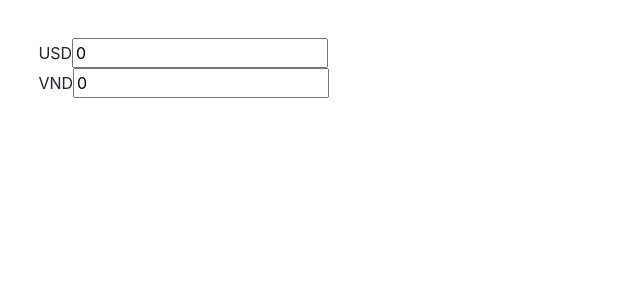
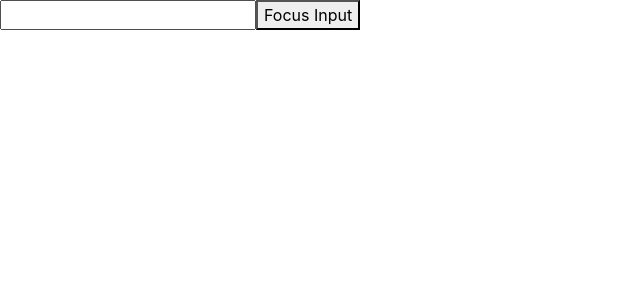
Before and after one commit to HoatFPT-APTECH/ReactJS, a React (Create React App) app: page / in a window 1280 px wide. Shown: the top 300 px of the page, without its empty margins (0-640 px from the left). Built offline with nearby package versions, Linux system fonts and the light colour scheme.

Commit message:
New -Update

```diff
--- a/src/App.js
+++ b/src/App.js
@@ -8,7 +8,8 @@ import React from 'react';
 // import Xu_Ly_form from "./components/Xu_Ly_form";
 // import Render_with_condition from "./components/Render_with_condition";
 // import Key from "./components/Key";
-import Lifing_State_Up_Parent from "./components/Lifing_State_Up_Parent";
+// import Lifing_State_Up_Parent from "./components/Lifing_State_Up_Parent";
+import React_Refs from "./components/React_Refs";
 function App(){
   return(
       <div>
@@ -23,7 +24,8 @@ function App(){
         {/*  <Xu_Ly_form/>*/}
         {/*  <Render_with_condition/>*/}
         {/*  <Key/>*/}
-          <Lifing_State_Up_Parent/>
+        {/*  <Lifing_State_Up_Parent/>*/}
+          <React_Refs/>
       </div>
   )
 }
--- /dev/null
+++ b/src/components/React_Refs.js
@@ -0,0 +1,24 @@
+import React, {Component} from "react";
+export default class React_Refs extends Component{
+    constructor(props) {
+        super(props);
+        this.hoatRef=React.createRef();
+    }
+    handleClick=()=>{
+        this.hoatRef.current.style.borderColor='blue'
+    }
+    render() {
+        return(
+            <div>
+            <input
+            name={"email"}
+            ref={this.hoatRef}
+            type={"text"}
+            />
+            <button
+                onClick={this.handleClick}
+                >Focus Input</button>
+            </div>
+        )
+    }
+}
```
